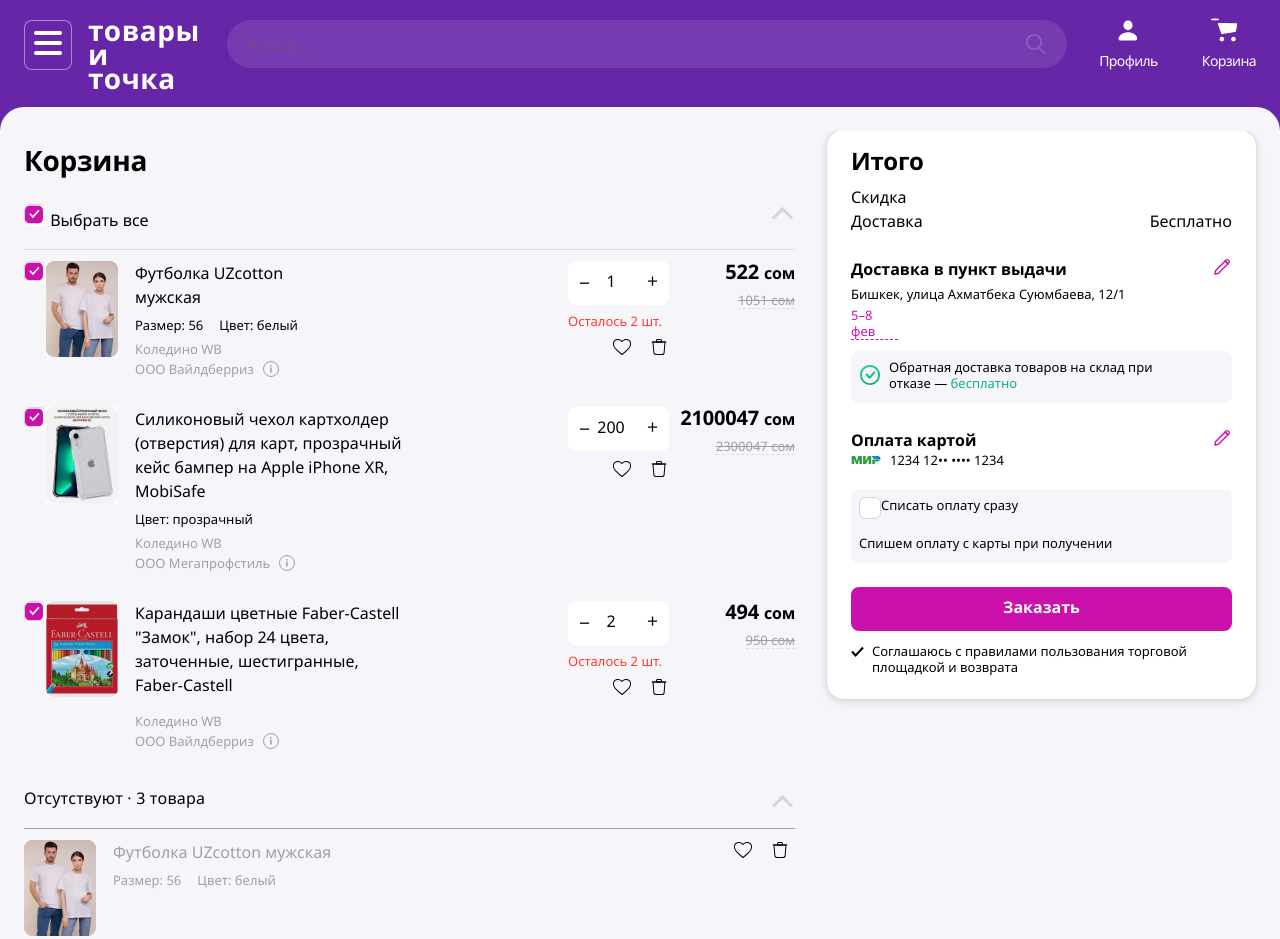
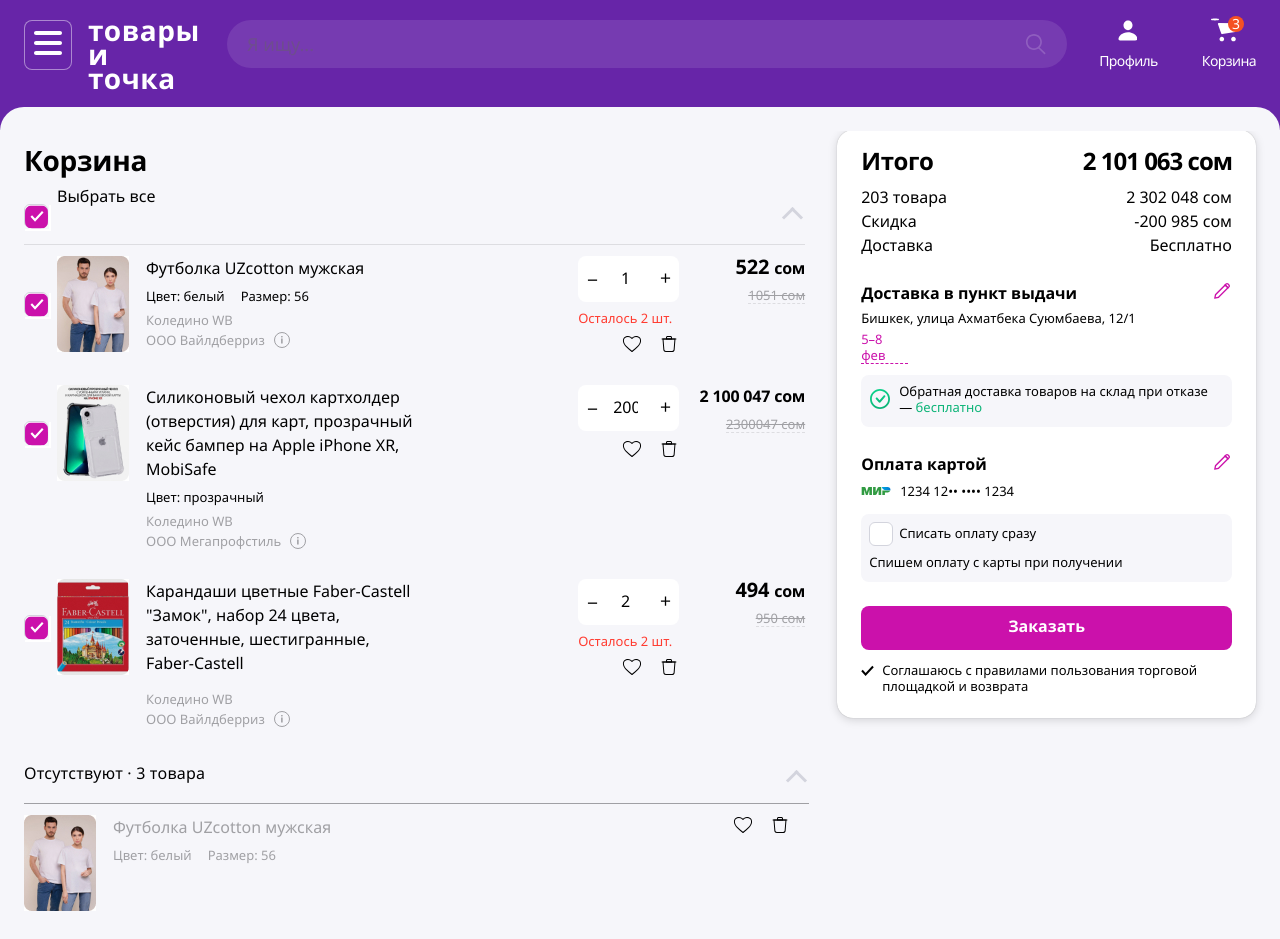
Before and after one commit to Valeria2312/WB_frontend, a website with bundled scripts: page index.html in a window 1280 px wide. Shown: the top 939 px of the page. Built offline with nearby package versions, Linux system fonts and the light colour scheme.

Commit message:
коррекция верстки полного формата

```diff
--- a/index.html
+++ b/index.html
@@ -20,14 +20,13 @@
                             <source srcset="assets/images/svg/menu-mini.svg" media="(width: 320px)">
                             <img src="assets/images/svg/menu.svg" alt="Меню">
                         </picture>
-
                     </button>
                     <a href="#" class="nav-logo">товары и точка</a>
                 </div>
                 <input class="header-search" type="text" placeholder="Я ищу...">
                 <div class="header-menu">
                     <a class="menu-profile"><span class="icon icon-profile"></span>Профиль</a>
-                    <a class="menu-basket"><span class="icon icon-basket"></span>Корзина</a>
+                    <a class="menu-basket"><span class="icon icon-basket"><span class="menu-basket-counter">3</span></span>Корзина</a>
                     <button class="menu-search">
                         <picture>
                             <source srcset="assets/images/svg/search-btn.svg" media="(width: 320px)">
--- a/src/script/components/chengeBasketOrder.js
+++ b/src/script/components/chengeBasketOrder.js
@@ -1,5 +1,3 @@
-// import {renderProductData} from "./render";
-
 const products = document.querySelectorAll(".basket-items-active .basket-items .basket-item")
 
 window.addEventListener('DOMContentLoaded', () => {
@@ -12,14 +10,15 @@
         fullPrice = 0,
         discountPrice = 0,
         productQuantity = 0
-    const dataStorage = JSON.parse(localStorage.getItem("productDataInBasket"))
+    const dataStorage = JSON.parse(localStorage.getItem("productData"))
+    // console.log(dataStorage)
     dataStorage.forEach((product) => {
                 if(product.quantity && product.isChecked){
-                    fullPrice += product.price * product.quantity;
-                    newFullPrice += product.price * product.quantity - product.discount;
-                    discountPrice -= (product.price * product.quantity) - (product.price * product.quantity - product.discount);
+                    // console.log(product.quantity)
+                    fullPrice += Number(product.price) * Number(product.quantity);
+                    newFullPrice += Number(product.price)  * Number(product.quantity) - Number(product.discount);
+                    discountPrice -= (Number(product.price) * Number(product.quantity)) - (Number(product.price) * Number(product.quantity) - Number(product.discount));
                     productQuantity += Number(product.quantity)
-
                 }
     })
     document.querySelector(".order-final-order").innerHTML = `${Number.parseInt(newFullPrice).toLocaleString('ru')} сом` ;
@@ -27,6 +26,7 @@
     document.querySelector(".order-discount-order").innerHTML =  `${Number.parseInt(discountPrice).toLocaleString('ru')} сом` ;
     document.querySelector(".order-notDiscount-text").innerHTML = `${productQuantity} товара`;
     localStorage.setItem("newFullPrice", newFullPrice)
+    localStorage.setItem("productQuantity", productQuantity)
 }
 
 //каунтер
@@ -43,7 +43,7 @@
                     if (e.target.alt === "плюс") {
                         counter.value++;
                         dataItem.quantity = counter.value
-                        localStorage.setItem("productDataInBasket",JSON.stringify(dataStorage));
+                        localStorage.setItem("productData",JSON.stringify(dataStorage));
                         countFullPrice()
                     } else {
                         if(counter.value === "1") {
@@ -51,7 +51,7 @@
                         } else {
                             counter.value--;
                             dataItem.quantity = counter.value
-                            localStorage.setItem("productDataInBasket",JSON.stringify(dataStorage));
+                            localStorage.setItem("productData",JSON.stringify(dataStorage));
                             countFullPrice()
                         }
                     }
@@ -109,11 +109,13 @@
         listBoolean = [];
     })
 })
+
 // логика отрисовки товаров в доставке
 function addProductInDelivery(check, product) {
     let imgProductInDelivery = '';
     let productCurrent =  product.querySelector(".basket-item-name").innerHTML;
     const currentCheck = check.querySelector("input");
+    console.log(currentCheck)
     let initDataStorage = JSON.parse(localStorage.getItem("productData"));
     let fullImgProductInDelivery = document.querySelectorAll(".delivery-date img")
     const currentObj = initDataStorage.filter((obj) => {
@@ -131,6 +133,7 @@
                 img.style.display = "none"
             }
     }})
+
     }
 
 //Checkbox на оплате с сменой текста в кнопке
@@ -148,32 +151,27 @@
 
 
 // аккордион
-
-// const box = document.querySelector(".basket-items-active");
 const accordion = document.querySelector(".basket-items__checkbox .accordion__icon");
 const itemsAccordion = document.querySelector(".basket-items");
 
 const accordionNoProduct = document.querySelector(".basket-items-noProduct__checkbox .accordion__icon")
 const itemsNoProduct = document.querySelector(".basket-item-noProduct");
+const checkboxText = document.querySelector('.checkbox-text');
+const newCheckbox = document.querySelector(".newCheckbox")
 
 accordion.addEventListener("click", () => boxHandler(itemsAccordion));
 accordionNoProduct.addEventListener("click", () => boxHandler(itemsNoProduct));
 
-function boxHandler(items) {
+function boxHandler(items, header) {
+    const price = localStorage.getItem("newFullPrice")
+    const productQuantity = localStorage.getItem("productQuantity");
     items.classList.toggle("closed");
+    if (!items.classList.contains('closed')) {
+        checkboxText.textContent = `Выбрать все`
+        newCheckbox.style.display = "inline-block"
+
+    } else {
+        checkboxText.textContent = ` ${productQuantity} товаров · ${Math.round(Number(price)).toLocaleString('ru')} сом`
+        newCheckbox.style.display = "none"
+    }
 }
-
-
-// //disabled кнопки при кол-ве 1 и макс кол-ве
-// products.forEach((product) => {
-//     const minus = product.querySelector(".btn-minus");
-//     const plus = product.querySelector(".btn-plus");
-//     const counter = product.querySelector(".counter input");
-//     console.log(minus);
-//     console.log(plus);
-//     console.log(counter.value)
-//     if(counter.value === 1) {
-//         minus.disabled = true;
-//     }
-//
-// })
--- a/src/script/components/render.js
+++ b/src/script/components/render.js
@@ -13,10 +13,10 @@
     let getProductInfo = () => {
         let arrInfo = [];
         if(product.productInfo) {
-            if(product.productInfo.size) {
+            if(product.productInfo.color) {
+                arrInfo.push(`<p class="basket-item-color">Цвет: ${product.productInfo.color}</p>`)
+            } if(product.productInfo.size) {
                 arrInfo.push( `<p class="basket-item-size">Размер: ${product.productInfo.size}</p>`)
-            } if(product.productInfo.color) {
-                arrInfo.push(`<p class="basket-item-color">Цвет: ${product.productInfo.color}</p>`)
             }
         }
         return `<div class="basket-item-quality">${arrInfo.join("")}</div>`
@@ -29,8 +29,11 @@
      let getDiscount = () => {
        let fullPrice = product.price * product.quantity;
        let newPrice = fullPrice - product.discount;
-       return `<span class="basket-item-newPrice">${newPrice} <p class="basket-item-newPrice-currency">сом</p></span>`;
-     }
+       if(newPrice > 10000 ) {
+           return  `<span class="basket-item-newPrice largeNumber">${Number.parseInt(newPrice).toLocaleString('ru')} <p class="basket-item-newPrice-currency">сом</p></span>`;
+       }
+           return `<span class="basket-item-newPrice">${Number.parseInt(newPrice).toLocaleString('ru')} <p class="basket-item-newPrice-currency">сом</p></span>`;
+         }
      let getFullPrice = () => {
         let fullPrice = product.price * product.quantity;
         return ` <span class="basket-item-oldPrice strike">${fullPrice} сом</span>
--- a/src/script/data.js
+++ b/src/script/data.js
@@ -76,6 +76,7 @@
         discountOnProduct: 300,
         discountPersonal: 30,
         isChecked:true,
+        mt:true,
         plus() {
             this.quantity++
         },
--- a/src/style/conponents/basket-item.css
+++ b/src/style/conponents/basket-item.css
@@ -5,11 +5,16 @@
 .basket-item-mainInformation, .basket-item-subInformation {
     display: flex;
 }
+.basket-item-mainInformation {
+    position: relative;
+}
 .checkbox-inItem {
     top: 36px;
+    position: absolute;
 }
 .basket-item-photo {
     margin-right: 17px;
+    margin-left: 33px;
 }
 .basket-item-description {
     display: flex;
@@ -126,7 +131,9 @@
     background-color: var(--white);
     justify-content: center;
     border-radius: 8px;
-    padding: 8px 2px 12px 2px;
+    /*padding: 8px 2px 12px 2px;*/
+
+    padding: 10px 2px 12px 2px;
 }
 .counter input, .counter button{
     border: none;
@@ -134,8 +141,12 @@
     text-align: center;
 }
 .counter input {
-    width: 44px;
+    /*width: 44px;*/
+    /*height: 23px;*/
+
+    width: 49px;
     height: 23px;
+    padding-left: 9px;
 }
 .counter button {
     width: 24px;
--- a/src/style/conponents/basket.css
+++ b/src/style/conponents/basket.css
@@ -5,7 +5,10 @@
     background-color: var(--background-smoky);
 }
 .basket-content {
-    width: calc(100% - 340px - 40px);
+    /*width: calc(100% - 340px - 40px);*/
+    /*width: 100%;*/
+
+    width: 83%;
     padding-top: 12px;
 }
 .basket-order {
@@ -22,13 +25,16 @@
     margin-bottom: 26px;
 }
 .basket-items-active {
-    max-width: 891px;
+    /*max-width: 891px;*/
     /*position: relative;*/
+    max-width: 892px;
 }
 .basket-items__checkbox {
     display: flex;
     border-bottom: 1px solid var(--rulers-rulers);
-    padding-bottom: 18px;
+    /*padding-bottom: 18px;*/
+
+    padding-bottom: 11px;
 }
 .basket-items {
     margin-top: 11px;
@@ -37,6 +43,9 @@
     gap: 28px;
 }
 .basket-items-mobile{
+    display: none;
+}
+.basket-items-mobile .basket-item {
     display: none;
 }
 /*.checkbox-custom {*/
@@ -59,16 +68,18 @@
     background: #fff;
     border: 1px solid #d3d4dd;
     display: inline-block;
-    width: 22px;
-    height: 22px;
+    /*width: 22px;*/
+    /*height: 22px;*/
+    width: 24px;
+    height: 24px;
     border-radius: 6px;
     position: relative;
     cursor: pointer;
 }
 .newCheckbox::before {
     content: '';
-    width: 19px;
-    height: 19px;
+    width: 24px;
+    height: 24px;
     background-image: url("../../../assets/images/svg/checked.svg");
     background-size: contain;
     background-repeat: no-repeat;
@@ -87,6 +98,10 @@
     color: var(--text-black);
     font-family: Segoe UI, serif;
     font-weight: 400;
+    padding-left: 9px;
+
+    position: absolute;
+    top: 185px;
 }
 .accordion__icon {
     width: 20px;
--- a/src/style/conponents/basket_order.css
+++ b/src/style/conponents/basket_order.css
@@ -81,7 +81,7 @@
 }
 .delivery-free {
     display: flex;
-    padding: 8px 36px 12px 8px;
+    padding: 8px 21px 12px 8px;
     align-items: center;
     border-radius: 8px;
     background: var(--background-smoky);
@@ -134,7 +134,7 @@
     padding: 8px 8px 12px 8px;
     flex-direction: column;
     align-items: flex-start;
-    gap: 13px;
+    gap: 5px;
     align-self: stretch;
     border-radius: 8px;
     background: var(--background-smoky);
@@ -147,6 +147,10 @@
 }
 .paymentNow-check {
     display: flex;
+}
+.paymentNow-check-text {
+    padding-top: 3px;
+    padding-left: 6px;
 }
 /*.paymentNow-check-text {*/
 /*    margin-left: -3px;*/
--- a/src/style/conponents/footer.css
+++ b/src/style/conponents/footer.css
@@ -1,7 +1,8 @@
 .footer {
     height: 88px;
     display: flex;
-    padding: 47px 24px 24px 24px;
+    /*padding: 47px 24px 24px 24px;*/
+    padding: 47px 24px 24px 41px;
     flex-direction: column;
     align-items: center;
     align-self: stretch;
--- a/src/style/conponents/header.css
+++ b/src/style/conponents/header.css
@@ -80,15 +80,11 @@
 .menu-profile, .menu-basket {
     font-size: 14px;
     line-height: 20px;
-    /*color: rgba(255,255,255,.6);*/
     text-decoration: none;
     display: block;
     cursor: pointer;
     transition: color .3s ease 0s;
     color: var(--white);
-
-
-
     letter-spacing: -0.6px;
 }
 .menu-basket {
@@ -109,6 +105,18 @@
     background-image: url("../../../assets/images/svg/basket.svg");
     width: 27px;
     margin-left: 8px;
+    position: relative;
+}
+.menu-basket-counter {
+    position: absolute;
+    height: 16px;
+    width: 16px;
+    background-color: var(--Orange);
+    color: var(--white);
+    border-radius: 100%;
+    right: -7px;
+    text-align: center;
+    line-height: 15px;
 }
 .menu-search {
     display: none;
--- a/src/style/conponents/subInfo.css
+++ b/src/style/conponents/subInfo.css
@@ -101,7 +101,8 @@
 .payment-description {
     display: flex;
     gap: 3px;
-    margin-bottom: 6px;
+    /*margin-bottom: 6px;*/
+    margin-top: 7px;
 }
 .payment-description-text-inPaymentMethod {
     display: flex;
@@ -116,6 +117,7 @@
     font-weight: 400;
     line-height: 16px;
 }
+
 .recipient input {
     border: none;
     border-bottom: 1px solid var(--rulers-rulers-input);
@@ -128,7 +130,9 @@
 }
 .recipient-inputs {
     /*position: relative;*/
-    padding-bottom: 19px;
+    /*padding-bottom: 19px;*/
+
+    padding-top: 5px;
 }
 .recipient-inputs-1 {
     display: flex;
```
Also changed, not shown: src/style/conponents/noProduct.css (+6 -2 lines).
